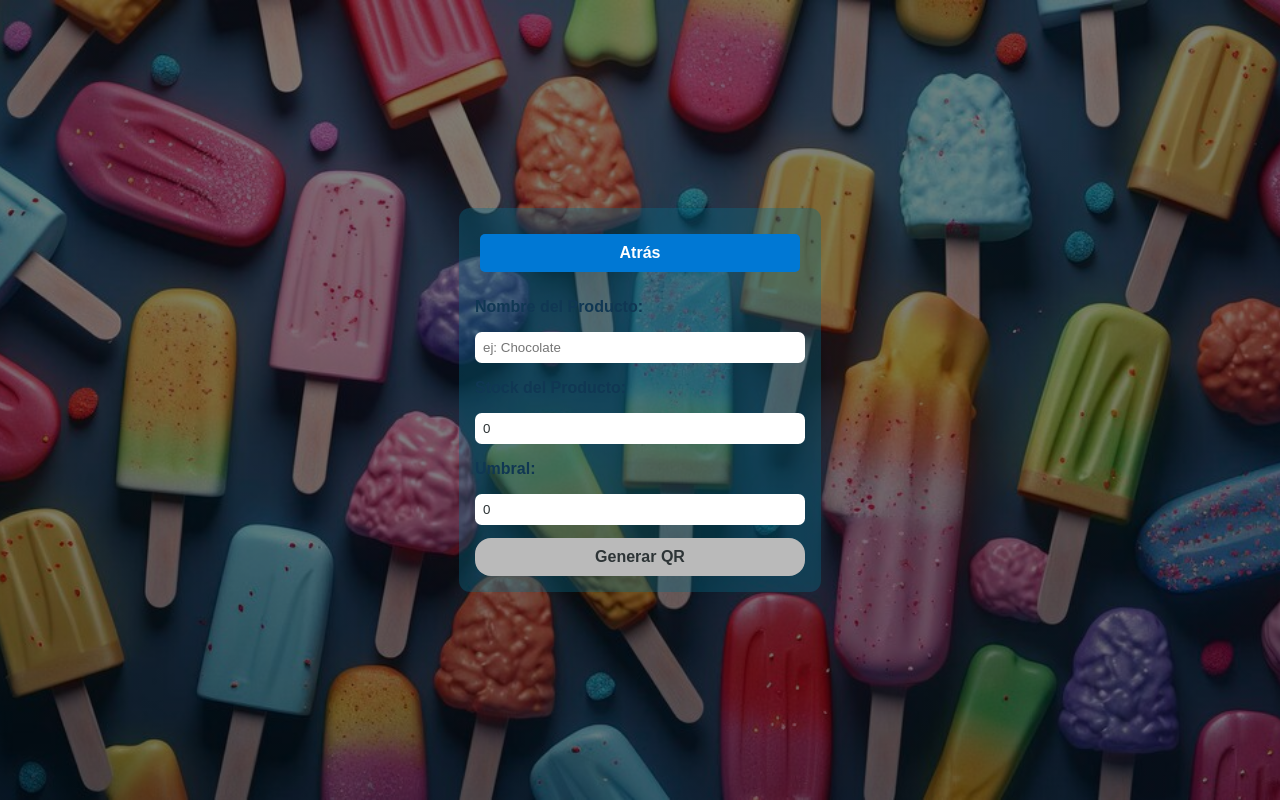
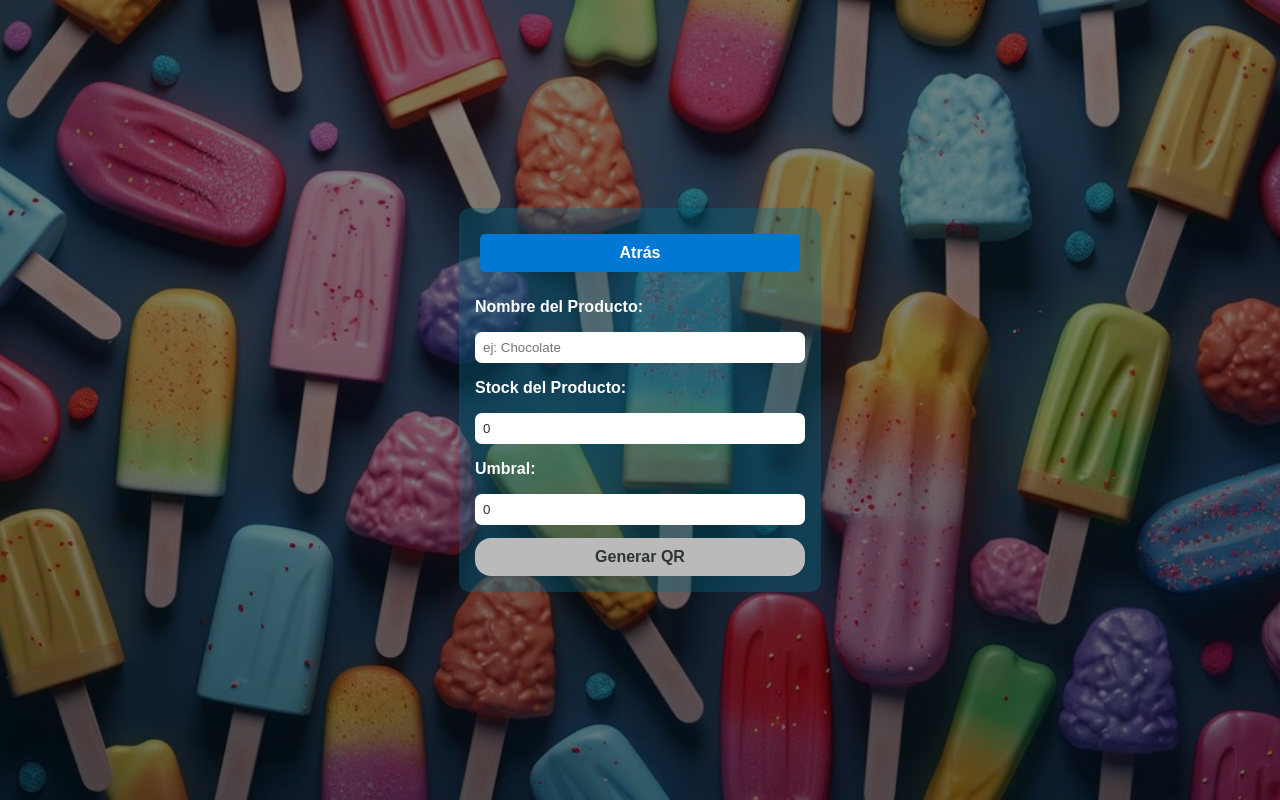
Before and after one commit to Gestion-De-Stock-QR/gestor-De-Stock-QR, a React (Vite) app in the folder front/: page /agregar-nuevo-producto in a window 1280 px wide. Built offline with nearby package versions, Linux system fonts and the light colour scheme.

Commit message:
cambio de color

```diff
--- a/front/src/styles/nuevoProducto.css
+++ b/front/src/styles/nuevoProducto.css
@@ -26,7 +26,7 @@
 
 label {
     font-weight: bold;
-    color: #103753;
+    color: #fdfdfd;
 }
 
 input {
```
